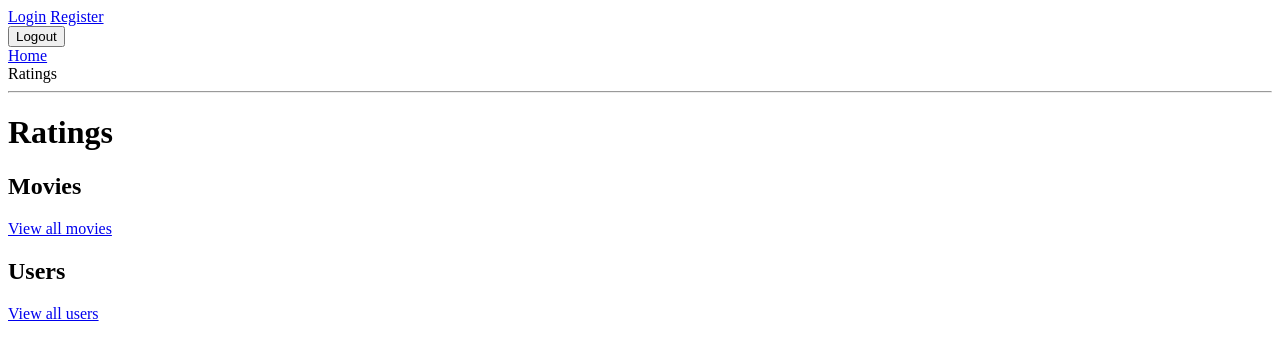
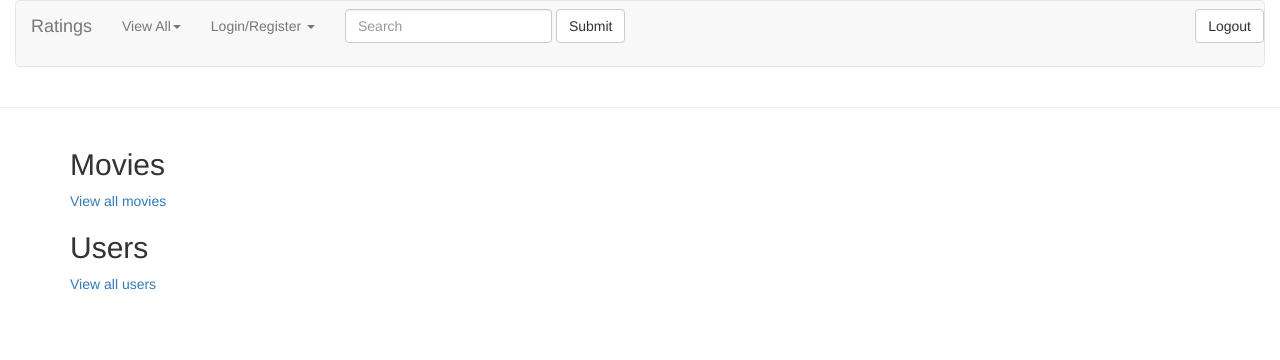
Before and after one commit to mbestwick/ratings, a Flask app: page / in a window 1280 px wide. Shown: the top 360 px of the page. Run offline with Flask 2, Linux system fonts and the light colour scheme; some libraries are stand-ins or nearby versions.

Commit message:
Adding final changes

```diff
--- a/server.py
+++ b/server.py
@@ -141,12 +141,42 @@ def show_movie_details(movie_id):
         if user:
             prediction = user.predict_rating(movie)
 
+    if prediction:
+        effective_rating = prediction
+    elif user_rating:
+        effective_rating = user_rating.score
+    else:
+        effective_rating = 1
+
+    the_eye = (User.query.filter_by(email="the-eye@of-judgment.com").one())
+    eye_rating = Rating.query.filter_by(user_id=the_eye.user_id,
+                                        movie_id=movie.movie_id).first()
+
+    if eye_rating is None:
+        eye_rating = the_eye.predict_rating(movie)
+    else:
+        eye_rating = eye_rating.score
+
+    difference = abs(eye_rating - effective_rating)
+
+    BERATEMENT_MESSAGES = [
+        "I suppose you don't have such bad taste after all.",
+        "I regret every decision that I've ever made that has brought me to "
+        + "listen to your opinion.",
+        "Words fail me, as your taste in movies has clearly failed you.",
+        "That movie is great. For a clown to watch. Idiot.",
+        "Words cannot express the awfulness of your taste."
+    ]
+
+    beratement = BERATEMENT_MESSAGES[int(difference)]
+
     return render_template(
         "movie_info.html",
         movie=movie,
         user_rating=user_rating,
         average=avg_rating,
-        prediction=prediction
+        prediction=prediction,
+        beratement=beratement
         )
 
 
--- a/templates/base.html
+++ b/templates/base.html
@@ -2,6 +2,7 @@
 <html>
 <head>
     <title>Ratings</title>
+    <link href="https://maxcdn.bootstrapcdn.com/bootstrap/3.3.7/css/bootstrap.min.css" rel="stylesheet">
     {% with messages = get_flashed_messages() %}
         {% if messages %}
         <ul class=flashes>
@@ -13,15 +14,60 @@
 {% endwith %}
 </head>
 <body>
-    <a href="/login">Login</a>
-    <a href="/register">Register</a>
-    <form action="/logout">
-        <button type="submit">Logout</button>
-    </form>
-    <a href="/">Home</a><br>
-    Ratings
-    <hr>
-    {% block content %} put your content here {% endblock %}
+    <div class="container-fluid">
+        <nav class="navbar navbar-default">
+
+        <!-- Brand and toggle get grouped for better mobile display -->
+        <div class="navbar-header">
+          <button type="button" class="navbar-toggle collapsed" data-toggle="collapse" data-target="#bs-example-navbar-collapse-1" aria-expanded="false">
+            <span class="sr-only">Toggle navigation</span>
+            <span class="icon-bar"></span>
+            <span class="icon-bar"></span>
+            <span class="icon-bar"></span>
+          </button>
+          <a class="navbar-brand" href="/">Ratings</a>
+        </div>
+
+        <!-- Collect the nav links, forms, and other content for toggling -->
+        <div class="collapse navbar-collapse" id="bs-example-navbar-collapse-1">
+          <ul class="nav navbar-nav">
+          <li class="dropdown">
+              <a href="#" class="dropdown-toggle" data-toggle="dropdown" role="button" aria-haspopup="true" aria-expanded="false">View All<span class="caret"></span></a>
+              <ul class="dropdown-menu">
+                <li><a href="/movies">View All Movies</a></li>
+                <li><a href="/users">View All Users</a></li>
+              </ul>
+            </li>
+            <li class="dropdown">
+              <a href="#" class="dropdown-toggle" data-toggle="dropdown" role="button" aria-haspopup="true" aria-expanded="false">Login/Register <span class="caret"></span></a>
+              <ul class="dropdown-menu">
+                <li><a href="/login">Login</a></li>
+                <li><a href="/register">Register</a></li>
+              </ul>
+            </li>
+          </ul>
+          <form class="navbar-form navbar-left">
+            <div class="form-group">
+              <input type="text" class="form-control" placeholder="Search">
+            </div>
+            <button type="submit" class="btn btn-default">Submit</button>
+          </form>
+          <ul class="nav navbar-nav navbar-right">
+            <li class="active">
+                <form action="/logout" class="form-group">
+                    <button type="submit" class="btn btn-default navbar-btn">Logout</button>
+                </form>
+            </li>
+
+          </ul>
+        </div><!-- /.navbar-collapse -->
+        </div><!-- /.container -->
+    </nav>
+        <hr>
+        {% block content %} put your content here {% endblock %}
+
+    <script src="http://code.jquery.com/jquery.js"></script>
+    <script src="https://maxcdn.bootstrapcdn.com/bootstrap/3.3.7/js/bootstrap.min.js"></script>
 
 </body>
 </html>
--- a/templates/homepage.html
+++ b/templates/homepage.html
@@ -1,14 +1,11 @@
 {% extends 'base.html' %}
 {% block content %}
 
-<h1>Ratings</h1>
+<div class="container">
+    <h2>Movies</h2>
+    <p><a href="/movies">View all movies</a></p>
 
-<h2>Movies</h2>
-<p><a href="/movies">View all movies</a></p>
-
-<h2>Users</h2>
-<p><a href="/users">View all users</a></p>
-
+    <h2>Users</h2>
+    <p><a href="/users">View all users</a></p>
+</div>
 {% endblock %}
-
-<p> trying to figure out why prediction won't show on the movie_info page</p>
--- a/templates/movie_info.html
+++ b/templates/movie_info.html
@@ -12,6 +12,7 @@
       {% else %}
         <li>You rated this movie: {{ "{:.1f}".format(user_rating.score) }}</li>
       {% endif %}
+      <li>{{ beratement }}</li>
       <li>List of Movie Ratings:<br></li>
         <ul>
             {% for rating in movie.ratings %}
```
